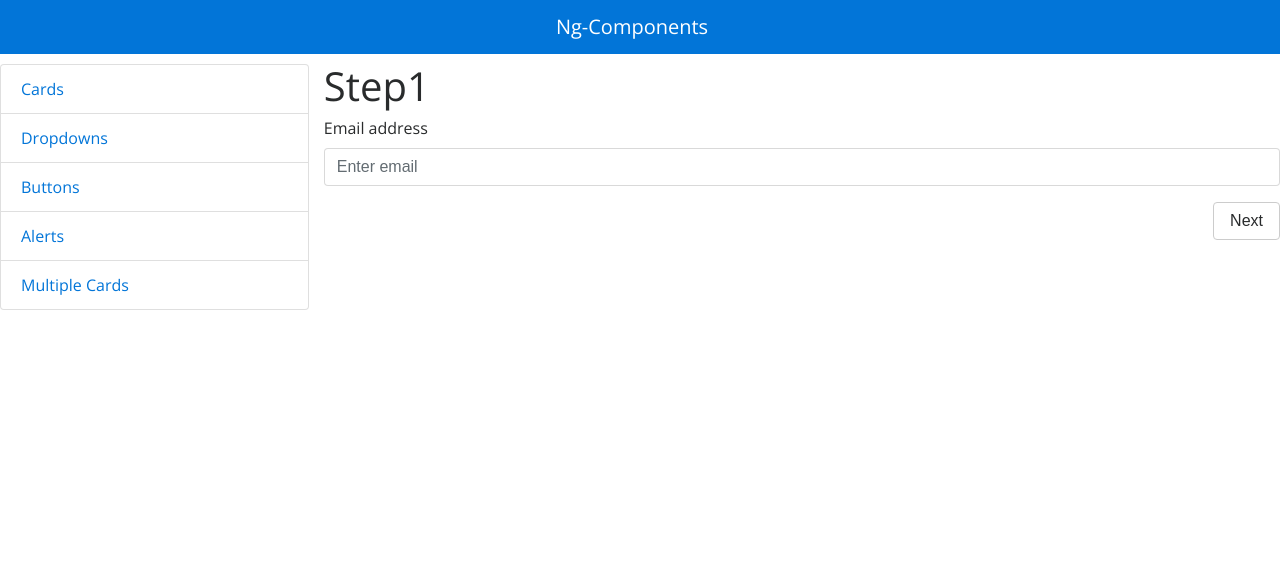
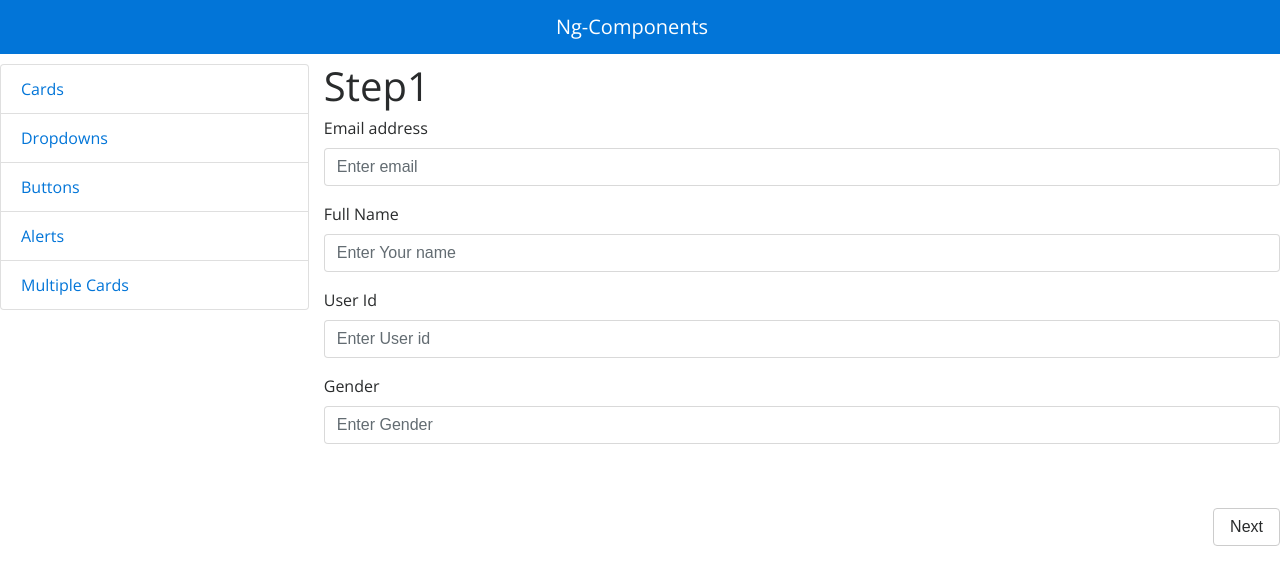
Before and after one commit to shweta786/Angular-Components, an Angular app: page /muCard in a window 1280 px wide. Shown: the top 584 px of the page. Built offline with nearby package versions, Linux system fonts and the light colour scheme.

Commit message:
edit and commit

```diff
--- a/src/app/multiple-card/multiple-card.component.html
+++ b/src/app/multiple-card/multiple-card.component.html
@@ -5,7 +5,19 @@
     <form>
       <div class="form-group">
         <label for="exampleInputEmail1">Email address</label>
-        <input type="email" class="form-control" id="exampleInputEmail1" placeholder="Enter email" required>
+        <input type="email" class="form-control" placeholder="Enter email">
+      </div>
+      <div class="form-group">
+        <label for="Name">Full Name</label>
+        <input type="text" class="form-control" placeholder="Enter Your name">
+      </div>
+      <div class="form-group">
+        <label for="User_id">User Id</label>
+        <input type="text" class="form-control" placeholder="Enter User id">
+      </div>
+      <div class="form-group">
+        <label for="gender">Gender</label>
+        <input type="text" class="form-control" placeholder="Enter Gender">
       </div>
     </form>
   </app-ng-card-child>
@@ -13,11 +25,24 @@
 
   <app-ng-card-child [title]="'Step2'" (onNext)="onStep2Next($event)">
     <h1>Step2</h1>
+    <app-ng-alerts [title]="title1" [text]="text1">
+    </app-ng-alerts>
   </app-ng-card-child>
 
 
   <app-ng-card-child [title]="'Step3'" (onNext)="onStep3Next($event)">
     <h1>Step3</h1>
+    <app-ng-buttons [name1]="name1" [name2]="name2" [name3]="name3">
+    </app-ng-buttons>
+  </app-ng-card-child>
+
+  <app-ng-card-child [title]="'Step4'" (onNext)="onStep4Next($event)">
+    <h1>Step4</h1>
+    <app-ng-dropdown [title]="title2">
+      <div class="dropdown-menu" aria-labelledby="dropdownMenuButton">
+        <a *ngFor="let data of action" class="dropdown-item" href="#">{{data.name}}</a>
+      </div>
+    </app-ng-dropdown>
   </app-ng-card-child>
 
 </app-ng-multiple-card>
--- a/src/app/multiple-card/multiple-card.component.ts
+++ b/src/app/multiple-card/multiple-card.component.ts
@@ -12,4 +12,17 @@ export class MultipleCardComponent implements OnInit {
   ngOnInit() {
   }
 
+  public title1 = "Alert title";
+  public text1 = "This is an exaple of alert inside wizard";
+  public name1 = "Button1";
+  public name2 = "Button2";
+  public name3 = "Button3";
+  public title2 = "Dropdown's title";
+  public action = [
+    { name: 'action one' },
+    { name: 'action two' },
+    { name: 'action three' },
+    { name: 'action four' }
+  ];
+
 }
--- a/src/app/ng-multiple-card/ng-multiple-card.component.html
+++ b/src/app/ng-multiple-card/ng-multiple-card.component.html
@@ -4,6 +4,7 @@
     <ng-content></ng-content>
   </div>
 
+  <br><br>
   <div>
     <button type="button" class="btn btn-secondary float-left" (click)="previous()" [hidden]="!hasPrevStep || !activeStep.showPrev">
     Previous
```
